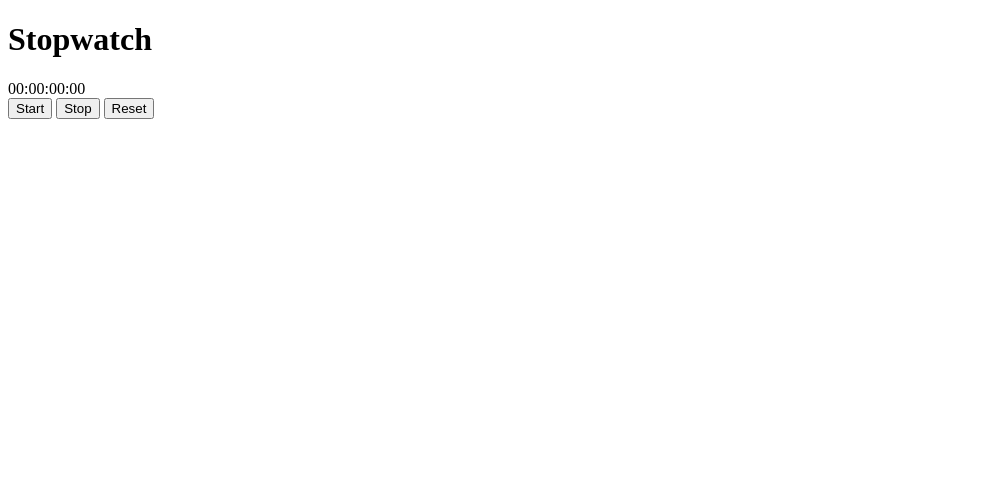
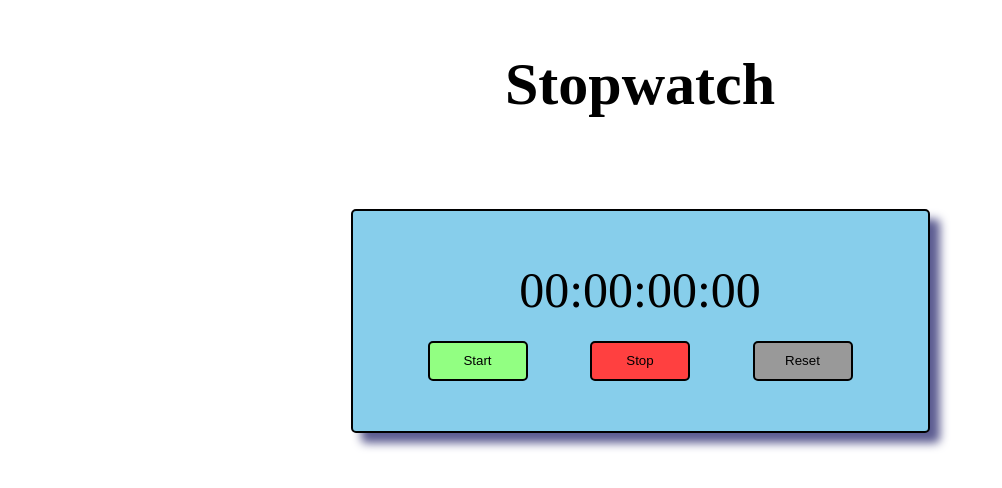
Before and after one commit to Craig-Rosario/JS_projects, a plain HTML site: page 7.Stopwatch/index.html in a window 1280 px wide. Shown: the whole page, without its empty margins (0-1002 px from the left). Drawn offline with Linux system fonts and the light colour scheme.

Commit message:
html and css done

```diff
--- a/7.Stopwatch/index.html
+++ b/7.Stopwatch/index.html
@@ -12,9 +12,9 @@
     <div id="container">
         <div id="display">00:00:00:00</div>
         <div id="controls">
-            <button id="start_btn" onclick="start()">Start</button>
-            <button id="stop_btn" onclick="stop()">Stop</button>
-            <button id="reset_btn" onclick="reset()">Reset</button>
+            <button id="start_btn" class="btn" onclick="start()">Start</button>
+            <button id="stop_btn" class="btn" onclick="stop()">Stop</button>
+            <button id="reset_btn" class="btn" onclick="reset()">Reset</button>
         </div>
     </div>
 
--- a/7.Stopwatch/style.css
+++ b/7.Stopwatch/style.css
@@ -0,0 +1,62 @@
+*{
+    margin: 0;
+    padding: 0;
+}
+
+body{
+    display: flex;
+    flex-direction: column;
+    align-items: center;
+}
+
+
+#hero{
+    display: flex;
+    margin: 50px;
+    font-size: 60px;
+}
+
+#container{
+    display: flex;
+    flex-direction: column;
+    align-items: center;
+    margin: 40px;
+    font-size: 50px;
+    background-color: skyblue;
+    padding: 50px;
+    border: 2px solid black;
+    border-radius: 5px;
+    box-shadow: 10px 10px 10px #5c5c91;
+}
+
+
+.btn{
+    margin: 0 25px;
+    width: 100px;
+    height: 40px;
+    border: 2px solid black;
+    border-radius: 5px;
+}
+
+
+#start_btn{
+    background-color: #92ff82;
+}
+#start_btn:hover{
+    background-color: #76c56a;
+}
+
+
+#stop_btn{
+    background-color: #ff4040;
+}
+#stop_btn:hover{
+    background-color: #cf2e2e;
+}
+
+#reset_btn{
+    background-color: #999;
+}
+#reset_btn:hover{
+    background-color: #7b7b7b;
+}
```
